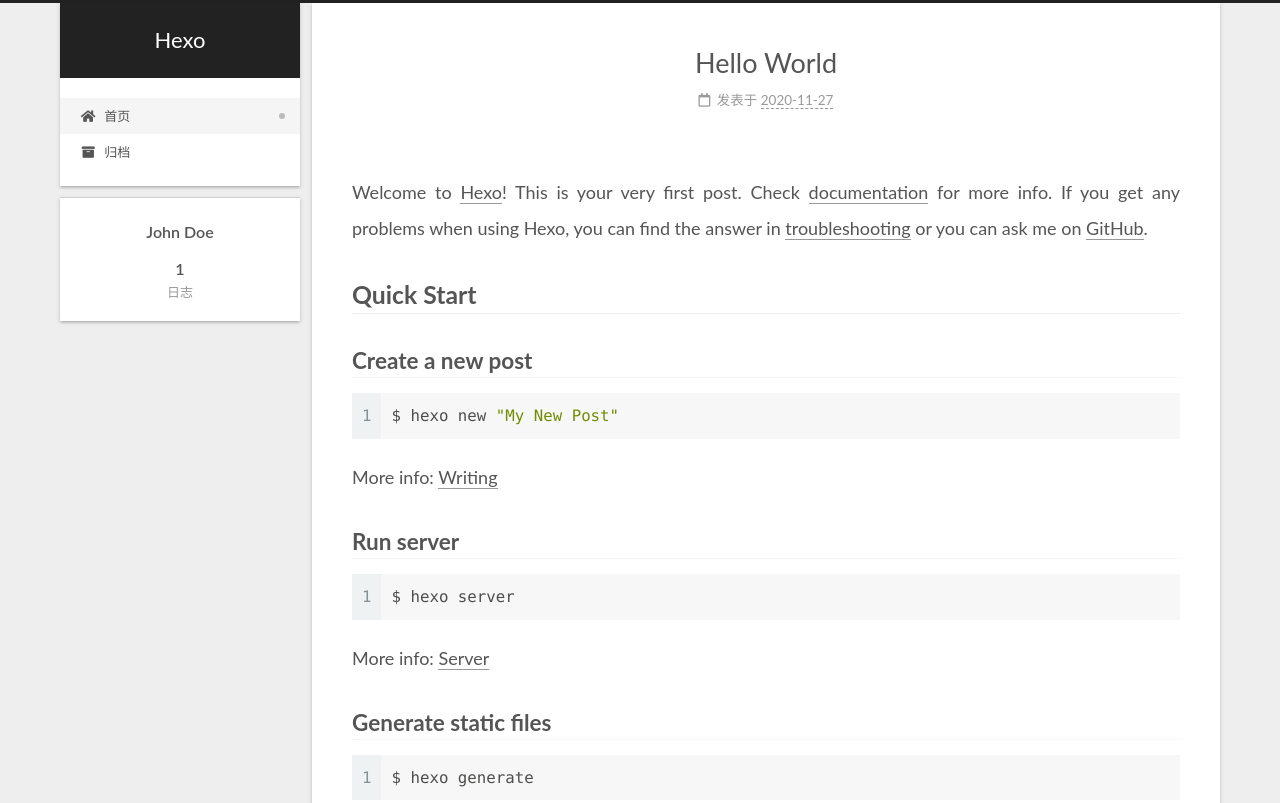
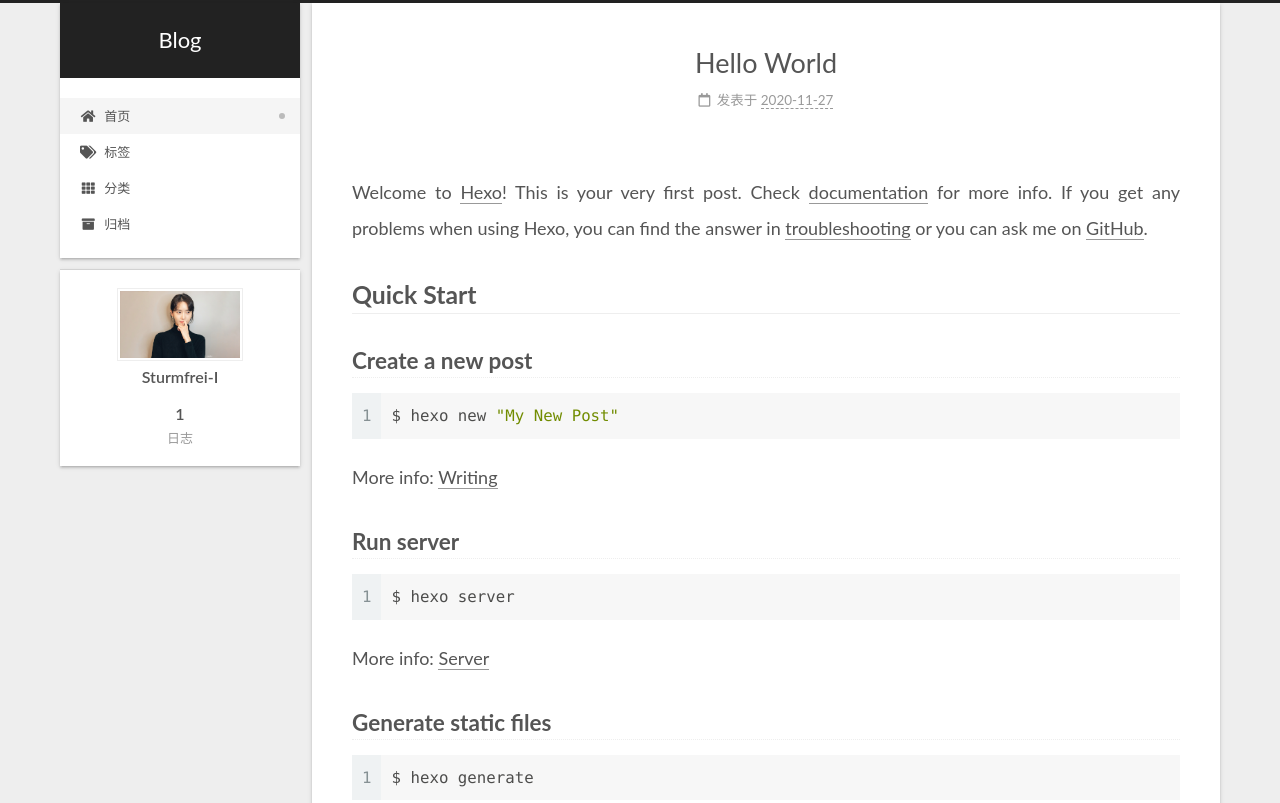
Before and after one commit to Sturmfrei-I/Sturmfrei-I.github.io, a plain HTML site: page index.html in a window 1280 px wide. Shown: the top 803 px of the page. Drawn offline with Linux system fonts and the light colour scheme.

Commit message:
Site updated: 2020-11-27 22:12:20

```diff
--- a/index.html
+++ b/index.html
@@ -21,11 +21,11 @@
   </script>
 
   <meta property="og:type" content="website">
-<meta property="og:title" content="Hexo">
+<meta property="og:title" content="Blog">
 <meta property="og:url" content="http://example.com/index.html">
-<meta property="og:site_name" content="Hexo">
+<meta property="og:site_name" content="Blog">
 <meta property="og:locale" content="zh_CN">
-<meta property="article:author" content="John Doe">
+<meta property="article:author" content="Sturmfrei-I">
 <meta name="twitter:card" content="summary">
 
 <link rel="canonical" href="http://example.com/">
@@ -41,7 +41,7 @@
   };
 </script>
 
-  <title>Hexo</title>
+  <title>Blog</title>
 
 
 
@@ -92,7 +92,7 @@
 
     <a href="/" class="brand" rel="start">
       <span class="logo-line-before"><i></i></span>
-      <h1 class="site-title">Hexo</h1>
+      <h1 class="site-title">Blog</h1>
       <span class="logo-line-after"><i></i></span>
     </a>
   </div>
@@ -111,6 +111,16 @@
         <li class="menu-item menu-item-home">
 
     <a href="/" rel="section"><i class="fa fa-home fa-fw"></i>首页</a>
+
+  </li>
+        <li class="menu-item menu-item-tags">
+
+    <a href="/tags/" rel="section"><i class="fa fa-tags fa-fw"></i>标签</a>
+
+  </li>
+        <li class="menu-item menu-item-categories">
+
+    <a href="/categories/" rel="section"><i class="fa fa-th fa-fw"></i>分类</a>
 
   </li>
         <li class="menu-item menu-item-archives">
@@ -148,13 +158,13 @@
     <link itemprop="mainEntityOfPage" href="http://example.com/2020/11/27/hello-world/">
 
     <span hidden itemprop="author" itemscope itemtype="http://schema.org/Person">
-      <meta itemprop="image" content="/images/avatar.gif">
-      <meta itemprop="name" content="John Doe">
+      <meta itemprop="image" content="/images/avatar.jpg">
+      <meta itemprop="name" content="Sturmfrei-I">
       <meta itemprop="description" content="">
     </span>
 
     <span hidden itemprop="publisher" itemscope itemtype="http://schema.org/Organization">
-      <meta itemprop="name" content="Hexo">
+      <meta itemprop="name" content="Blog">
     </span>
       <header class="post-header">
         <h2 class="post-title" itemprop="name headline">
@@ -269,7 +279,9 @@
 
       <div class="site-overview-wrap sidebar-panel">
         <div class="site-author motion-element" itemprop="author" itemscope itemtype="http://schema.org/Person">
-  <p class="site-author-name" itemprop="name">John Doe</p>
+    <img class="site-author-image" itemprop="image" alt="Sturmfrei-I"
+      src="/images/avatar.jpg">
+  <p class="site-author-name" itemprop="name">Sturmfrei-I</p>
   <div class="site-description" itemprop="description"></div>
 </div>
 <div class="site-state-wrap motion-element">
@@ -309,7 +321,7 @@
   <span class="with-love">
     <i class="fa fa-heart"></i>
   </span>
-  <span class="author" itemprop="copyrightHolder">John Doe</span>
+  <span class="author" itemprop="copyrightHolder">Sturmfrei-I</span>
 </div>
   <div class="powered-by">由 <a href="https://hexo.io/" class="theme-link" rel="noopener" target="_blank">Hexo</a> & <a href="https://theme-next.org/" class="theme-link" rel="noopener" target="_blank">NexT.Gemini</a> 强力驱动
   </div>
```
Also changed, not shown: 2020/11/27/hello-world/index.html (+21 -9 lines), archives/2020/11/index.html (+19 -7 lines), archives/2020/index.html (+19 -7 lines), archives/index.html (+19 -7 lines), images/avatar.jpg (added).
